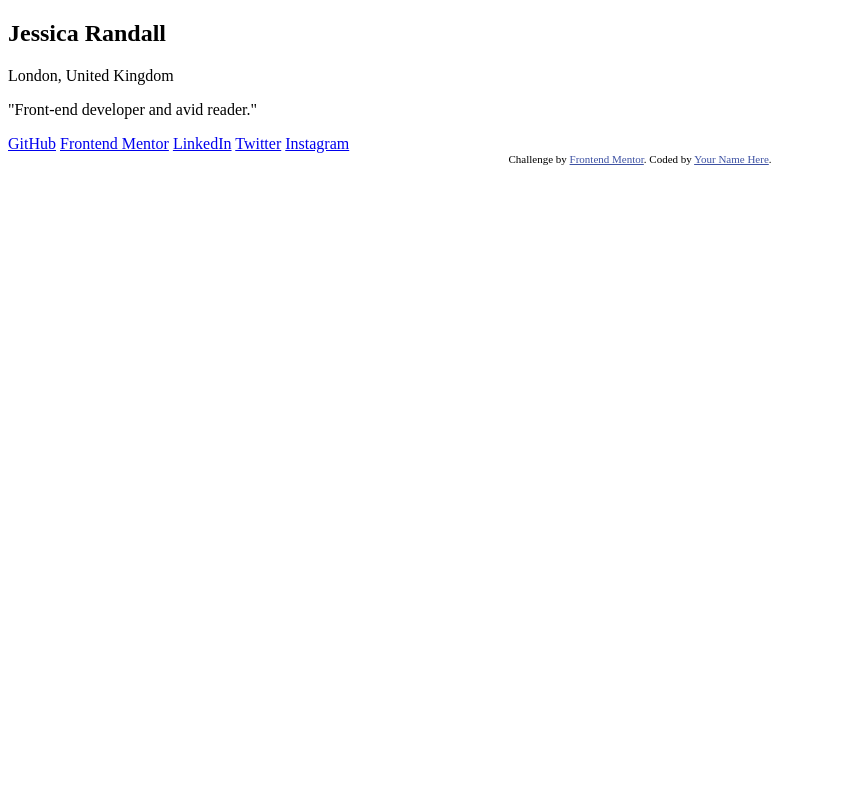
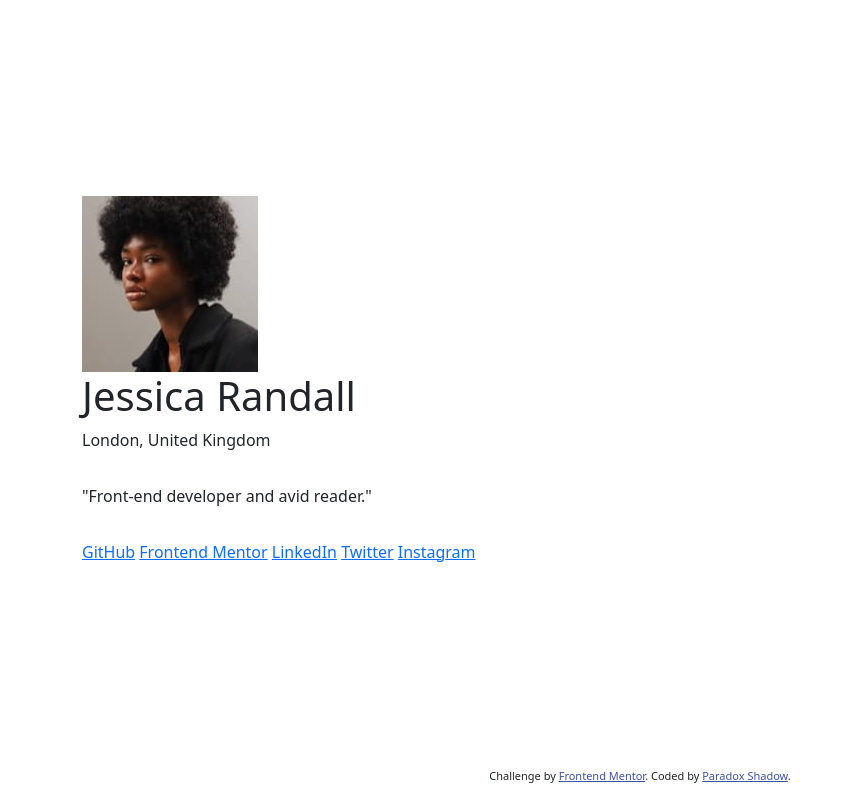
Before and after one commit to Taresta/Social-Links-Profile, a plain HTML site: page index.html in a window 1280 px wide. Shown: the whole page, without its empty margins (0-843 px from the left). Drawn offline with nearby package versions, Linux system fonts and the light colour scheme.

```diff
--- a/index.html
+++ b/index.html
@@ -5,6 +5,11 @@
   <meta name="viewport" content="width=device-width, initial-scale=1.0"> <!-- displays site properly based on user's device -->
 
   <link rel="icon" type="image/png" sizes="32x32" href="./assets/images/favicon-32x32.png">
+  <link rel="preconnect" href="https://fonts.googleapis.com">
+  <link rel="preconnect" href="https://fonts.gstatic.com" crossorigin>
+  <link href="https://fonts.googleapis.com/css2?family=Inter:ital,opsz,wght@0,14..32,100..900;1,14..32,100..900&display=swap" rel="stylesheet">
+  <link href="https://cdn.jsdelivr.net/npm/bootstrap@5.3.0/dist/css/bootstrap.min.css" rel="stylesheet">
+  <link rel="stylesheet" href="./style/style.css" />
 
   <title>Frontend Mentor | Social links profile</title>
 
@@ -14,25 +19,43 @@
     .attribution a { color: hsl(228, 45%, 44%); }
   </style>
 </head>
-<body>
-  <main>
-    <section id="introduction">
-      <h1 id="profile-name">Jessica Randall</h1>
-      <p id="prfile-address">London, United Kingdom</p>
-      <p id="self-description">"Front-end developer and avid reader."</p>
-    </section>
-    <section id="social-links" aria-label="Social Links">
-      <a href="#" class="link GitHub">GitHub</a>
-      <a href="#" class="link Frontend Mentor">Frontend Mentor</a>
-      <a href="#" class="link Linkedln">LinkedIn</a>
-      <a href="#" class="link Twitter">Twitter</a>
-      <a href="#" class="link Instagram">Instagram</a>
-    </section>
+<body class="d-flex flex-column min-vh-100 py-3">
+  <main class="container my-auto" id="card">
+    <div class="row g-3">
+
+      <div class="col-12">
+        <section id="introduction">
+          <img id="profile-photo" src="./assets/images/avatar-jessica.jpeg" alt="Jessica's profile picture" />
+          <h1 id="profile-name">Jessica Randall</h1>
+          <p id="profile-address">London, United Kingdom</p>
+        </section>
+      </div>
+
+      <div class="col-12">
+        <p id="self-description">"Front-end developer and avid reader."</p>
+      </div>
+
+      <div class="col-12">
+        <section id="social-links" aria-label="Social Links">
+
+          <div class="row">
+            <div class="col-12">
+              <a href="#" class="link GitHub py-2">GitHub</a>
+              <a href="#" class="link Frontend Mentor py-2">Frontend Mentor</a>
+              <a href="#" class="link Linkedln py-2">LinkedIn</a>
+              <a href="#" class="link Twitter py-2">Twitter</a>
+              <a href="#" class="link Instagram py-2">Instagram</a>
+            </div>
+          </div>
+        </section>
+      </div>
+    </div>
+
   </main>
-  <footer>
+  <footer class="mt-4">
     <div class="attribution">
       Challenge by <a href="https://www.frontendmentor.io?ref=challenge" target="_blank">Frontend Mentor</a>.
-      Coded by <a href="#">Your Name Here</a>.
+      Coded by <a href="#">Paradox Shadow</a>.
     </div>
   </footer>
 </body>
```
